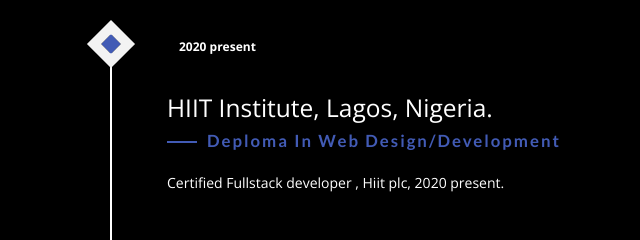
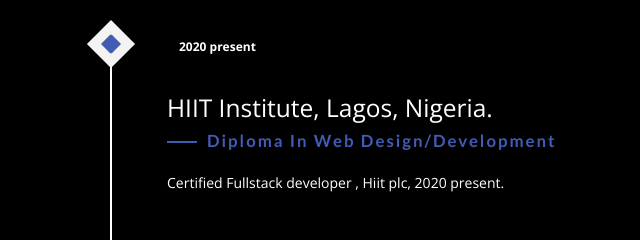
Before and after one commit to Dimeygee/resume, a plain HTML site: page index.html in a window 1280 px wide. Shown: the part 2680-2920 px from the top of the page, 2-642 px from the left. Drawn offline with nearby package versions, Linux system fonts and the light colour scheme; files whose address does not match are found by name; a web font is replaced by a local one.

Commit message:
Update index.html

```diff
--- a/index.html
+++ b/index.html
@@ -103,7 +103,7 @@
                         <div class="timeline-event-copy">
                             <p class="timeline-event-thumbnail">2020 present</p>
                             <h3>HIIT Institute, Lagos, Nigeria.</h3>
-                            <h4>Deploma in web design/development</h4>
+                            <h4>Diploma in web design/development</h4>
                             <p>Certified Fullstack developer , Hiit plc, 2020 present.</p>
                         </div>
                     </li>
```
